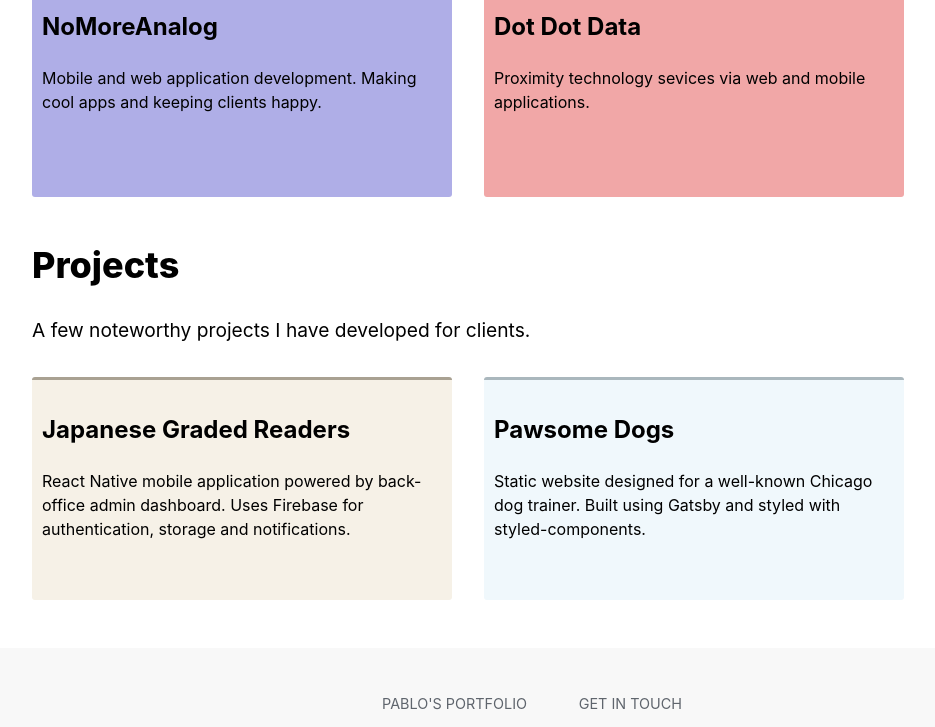
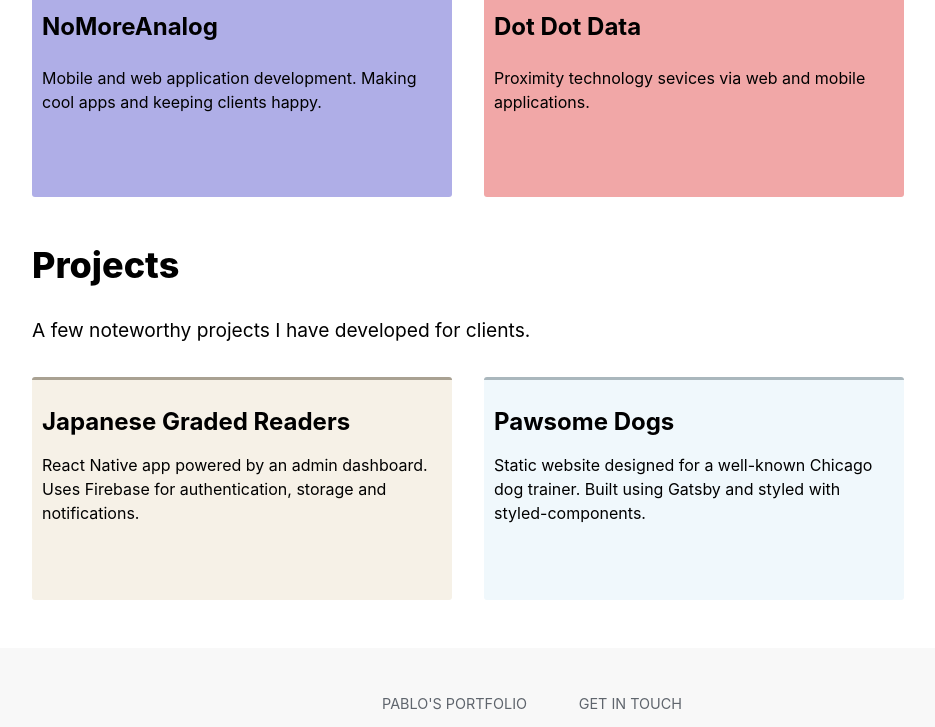
Before and after one commit to joserocha3/resume.pablorocha.me, a Gatsby site: page / in a window 1280 px wide. Shown: the part 459-1186 px from the top of the page, without its empty margins (108-1043 px from the left). Built offline with nearby package versions, Linux system fonts and the light colour scheme; Gatsby itself is replaced by a stand-in of ours.

Commit message:
css changes

```diff
--- a/gatsby-config.js
+++ b/gatsby-config.js
@@ -38,8 +38,8 @@ module.exports = {
         name: 'Pablo Rocha',
         short_name: 'Pablo Rocha',
         start_url: '/',
-        background_color: '#663399',
-        theme_color: '#663399',
+        background_color: '#AFADE7',
+        theme_color: '#AFADE7',
         display: 'minimal-ui',
         icon: 'src/images/initials.png', // This path is relative to the root of the site.
       },
--- a/src/components/Projects.js
+++ b/src/components/Projects.js
@@ -31,6 +31,7 @@ const Heading = styled.h3`
   line-height: 1.3;
   font-size: 1.5rem;
   font-weight: 700;
+  margin: 1rem 0;
 `
 
 const Descripton = styled.div`
@@ -48,7 +49,7 @@ const Cards = styled.div`
 `
 
 const Card = styled(Link)`
-  width: 400px;
+  max-width: 400px;
   height: 200px;
   padding: 10px;
   border-radius: 3px;
@@ -72,7 +73,7 @@ const Projects = () => (
     <Cards>
       <Card href="https://www.whiterabbitpress.com/japanesegradedreaders/" target="_blank">
         <Heading>Japanese Graded Readers</Heading>
-        <Descripton>React Native mobile application powered by back-office admin dashboard. Uses Firebase for authentication, storage and notifications.</Descripton>
+        <Descripton>React Native app powered by an admin dashboard. Uses Firebase for authentication, storage and notifications.</Descripton>
       </Card>
       <Card href="https://www.pawsomedogs.net/" target="_blank" blue>
         <Heading>Pawsome Dogs</Heading>
--- a/src/components/Ventures.js
+++ b/src/components/Ventures.js
@@ -48,7 +48,7 @@ const Cards = styled.div`
 `
 
 const Card = styled(Link)`
-  width: 400px;
+  max-width: 400px;
   height: 200px;
   padding: 10px;
   border-radius: 3px;
```
